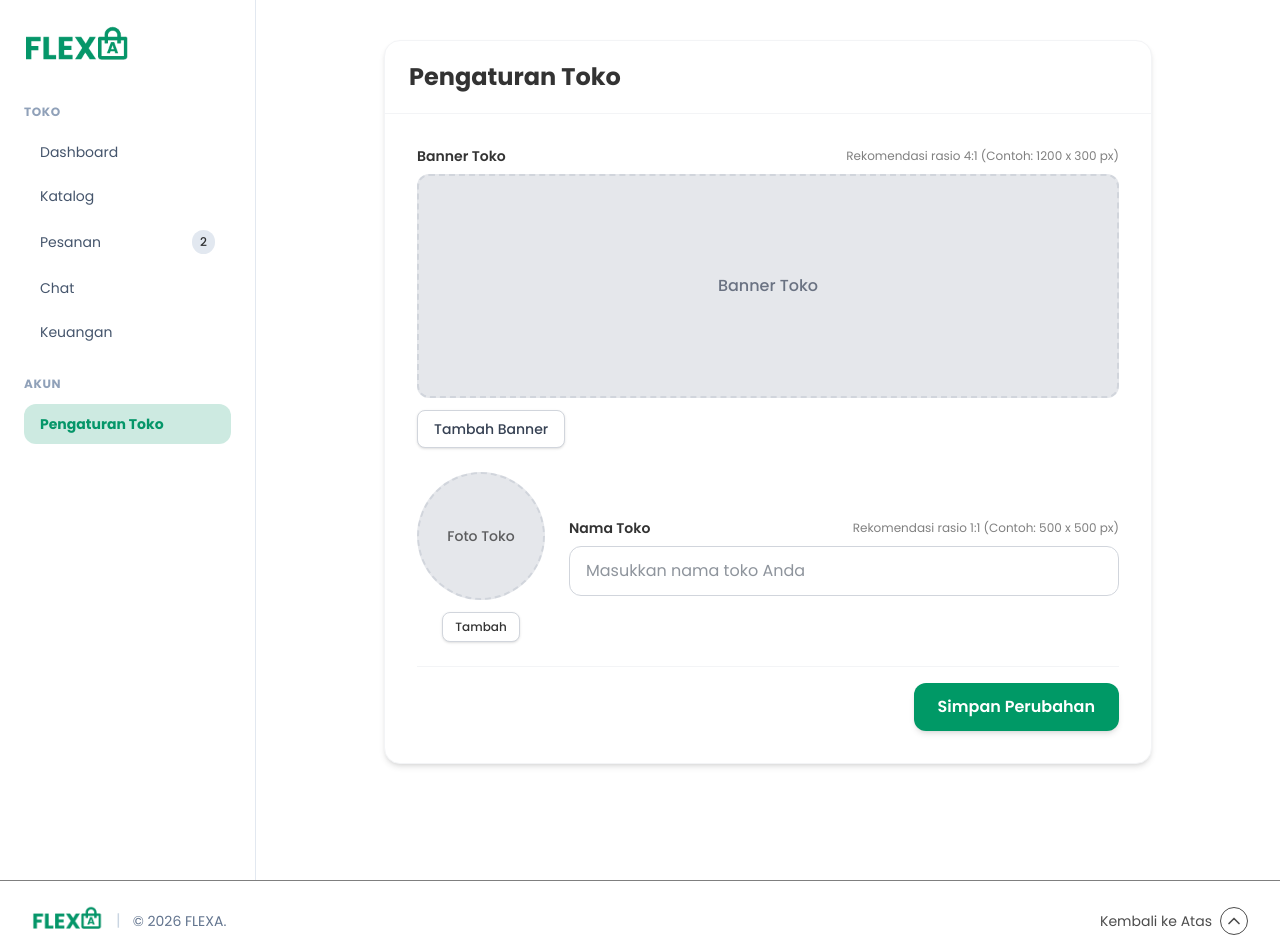
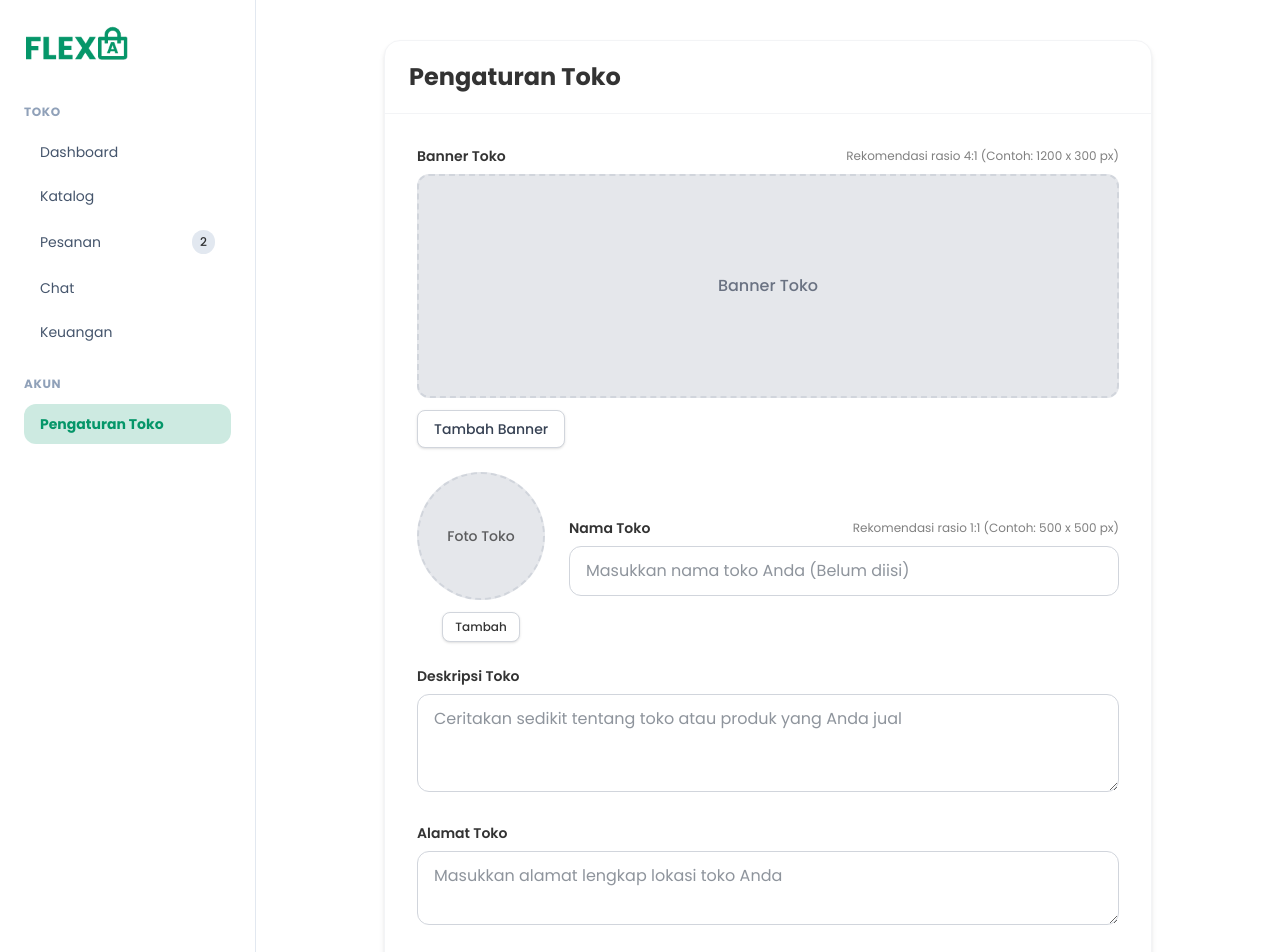
Before and after one commit to NarayanaMahendraAbimanyu/FLEXA-Marketplace, a Next.js app: page /seller/storeSettings in a window 1280 px wide. Shown: the top 952 px of the page. Built offline with nearby package versions, Linux system fonts and the light colour scheme; no server answers.

Commit message:
Menambahkan input baru seperti address dan description pada pengaturan toko

```diff
--- a/app/seller/storeSettings/page.tsx
+++ b/app/seller/storeSettings/page.tsx
@@ -7,6 +7,8 @@ interface StoreSettingsData {
   id?: string
   user_id: string
   store_name: string
+  store_description?: string | null
+  store_address?: string | null
   banner_url: string | null
   logo_url: string | null
   store_avatar?: string | null
@@ -21,6 +23,8 @@ interface NotificationState {
 export default function StoreSettingsPage() {
   const [loading, setLoading] = useState<boolean>(false)
   const [storeName, setStoreName] = useState<string>('')
+  const [storeDescription, setStoreDescription] = useState<string>('')
+  const [storeAddress, setStoreAddress] = useState<string>('')
   const [bannerUrl, setBannerUrl] = useState<string>('')
   const [logoUrl, setLogoUrl] = useState<string>('')
   const [bannerFile, setBannerFile] = useState<File | null>(null)
@@ -66,6 +70,8 @@ export default function StoreSettingsPage() {
       if (data) {
         const storeData = data as StoreSettingsData
         setStoreName(storeData.store_name || '')
+        setStoreDescription(storeData.store_description || '')
+        setStoreAddress(storeData.store_address || '')
         setBannerUrl(storeData.banner_url || '')
         setLogoUrl(storeData.logo_url || storeData.store_avatar || '')
       }
@@ -120,6 +126,8 @@ export default function StoreSettingsPage() {
       const updates: StoreSettingsData = {
         user_id: userId,
         store_name: storeName,
+        store_description: storeDescription,
+        store_address: storeAddress,
         banner_url: finalBannerUrl,
         logo_url: finalLogoUrl,
         updated_at: new Date().toISOString(),
@@ -226,11 +234,37 @@ export default function StoreSettingsPage() {
                 type="text"
                 value={storeName}
                 onChange={(e: React.ChangeEvent<HTMLInputElement>) => setStoreName(e.target.value)}
-                placeholder="Masukkan nama toko Anda"
+                placeholder="Masukkan nama toko Anda (Belum diisi)"
                 required
                 className="w-full px-4 py-3 rounded-xl border border-gray-300 focus:ring-2 focus:ring-emerald-500 focus:border-emerald-500 outline-none transition-all text-gray-800 text-sm sm:text-base"
               />
             </div>
+          </div>
+
+          <div>
+            <div className="flex justify-between items-center mb-2">
+              <label className="block text-sm font-semibold text-black/80">Deskripsi Toko</label>
+            </div>
+            <textarea
+              value={storeDescription}
+              onChange={(e: React.ChangeEvent<HTMLTextAreaElement>) => setStoreDescription(e.target.value)}
+              placeholder="Ceritakan sedikit tentang toko atau produk yang Anda jual"
+              rows={3}
+              className="w-full px-4 py-3 rounded-xl border border-gray-300 focus:ring-2 focus:ring-emerald-500 focus:border-emerald-500 outline-none transition-all text-gray-800 text-sm sm:text-base"
+            />
+          </div>
+
+          <div>
+            <div className="flex justify-between items-center mb-2">
+              <label className="block text-sm font-semibold text-black/80">Alamat Toko</label>
+            </div>
+            <textarea
+              value={storeAddress}
+              onChange={(e: React.ChangeEvent<HTMLTextAreaElement>) => setStoreAddress(e.target.value)}
+              placeholder="Masukkan alamat lengkap lokasi toko Anda"
+              rows={2}
+              className="w-full px-4 py-3 rounded-xl border border-gray-300 focus:ring-2 focus:ring-emerald-500 focus:border-emerald-500 outline-none transition-all text-gray-800 text-sm sm:text-base"
+            />
           </div>
 
           <div className="pt-4 border-t border-gray-100 flex justify-end">
```
